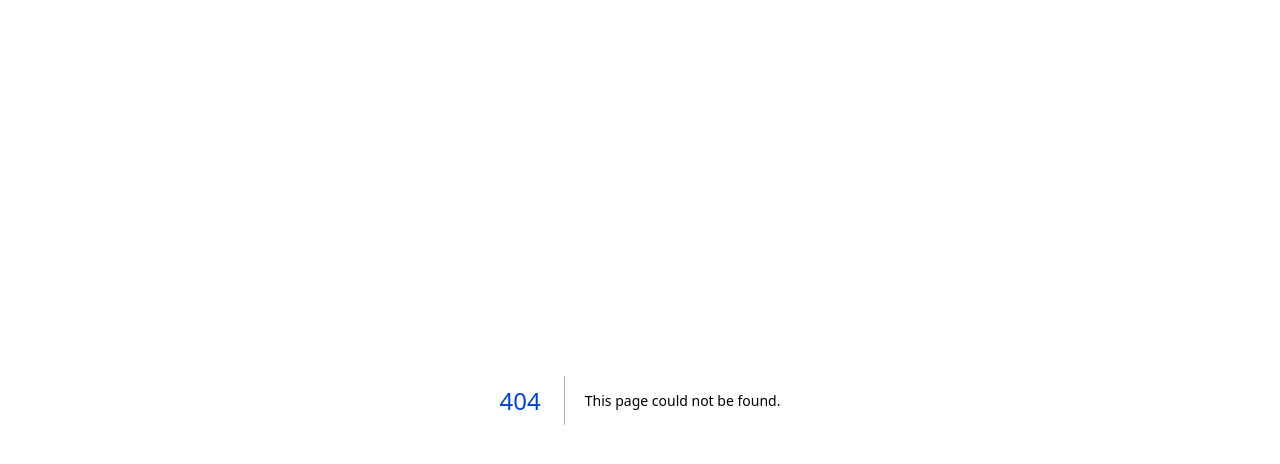
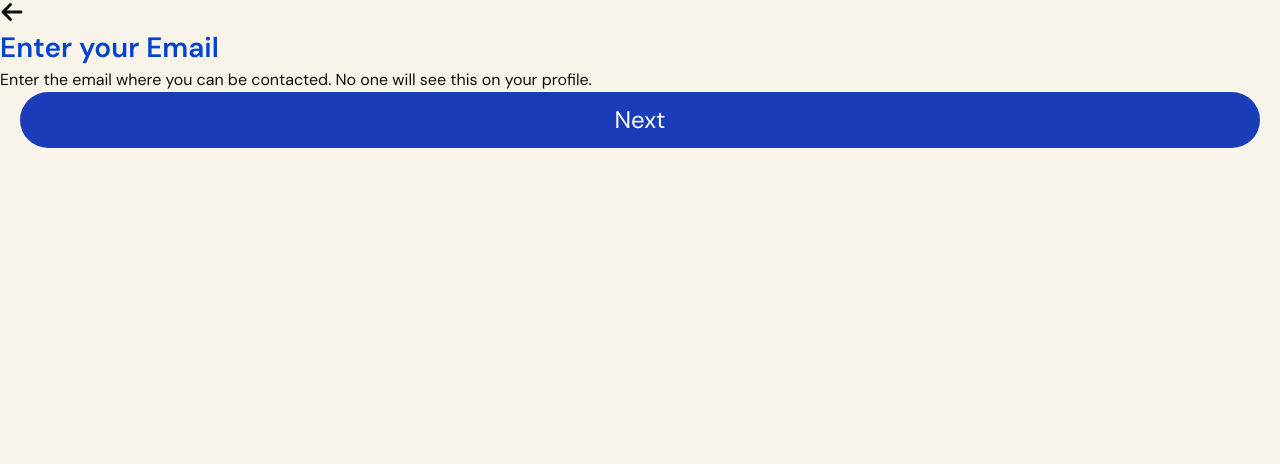
Before and after one commit to ILHT-IDSP/IDSP-Circle, a Next.js app: page /auth/register in a window 1280 px wide. Before the commit this address had no page. Shown: the top 464 px of the page. Built offline with nearby package versions, Linux system fonts and the light colour scheme.

Commit message:
start sprint 2 commit

```diff
--- a/package.json
+++ b/package.json
@@ -6,7 +6,8 @@
         "dev": "next dev",
         "build": "next build",
         "start": "next start",
-		"lint": "next lint"
+        "lint": "next lint",
+        "rnext": "rm -rf .next"
     },
     "dependencies": {
         "@fortawesome/fontawesome-svg-core": "^6.7.2",
--- /dev/null
+++ b/src/app/auth/login/page-OzemsTrapHouse.tsx
@@ -0,0 +1,12 @@
+
+import { LoginForm } from "@/components/auth_forms/login_form";
+
+export default function LoginPage() {
+	return (
+		<div id="login-wrapper">
+			<div className="w-full max-w-md mx-auto">
+							<LoginForm />
+			</div>
+		</div>
+	);
+};
--- /dev/null
+++ b/src/app/auth/register/page.tsx
@@ -0,0 +1,31 @@
+import Register from "@/components/user_registration/register";
+import NextButton from "@/components/user_registration/next_button";
+import RegisterEmailDescription from "@/components/user_registration/enter_email/email_description";
+import RegisterEmailHeader from "@/components/user_registration/enter_email/email_header";
+import {AwesomeIcon} from "../../../../public/icons";
+import {faArrowLeft} from "@fortawesome/free-solid-svg-icons";
+
+export default function RegisterPage() {
+    return (
+        <div id="register-page-wrapper">
+            <div>
+                <AwesomeIcon
+                    icon={faArrowLeft}
+                    className="aspect-square text-2xl"
+                />
+            </div>
+            <header>
+                <RegisterEmailHeader />
+                <div id="register-description">
+                    <RegisterEmailDescription />
+                </div>
+            </header>
+            <main></main>
+            <footer>
+                <div className="mx-5">
+                    <NextButton />
+                </div>
+            </footer>
+        </div>
+    );
+}
--- /dev/null
+++ b/src/components/user_registration/enter_email/email_description.tsx
@@ -0,0 +1,9 @@
+export default function RegisterEmailDescription() {
+    return (
+        <>
+            <div id="register-email-description">
+                <p>Enter the email where you can be contacted. No one will see this on your profile.</p>
+            </div>
+        </>
+    );
+}
--- /dev/null
+++ b/src/components/user_registration/enter_email/email_header.tsx
@@ -0,0 +1,7 @@
+export default function RegisterEmailHeader() {
+    return (
+        <>
+            <h1>Enter your Email</h1>
+        </>
+    );
+}
--- /dev/null
+++ b/src/components/user_registration/enter_email/enter_email.tsx
@@ -0,0 +1,20 @@
+export default function EnterEmail() {
+    return (
+        <form action="">
+            <label>
+                Email
+                <input
+                    type="email"
+                    placeholder="Email"
+                />
+            </label>
+            <label>
+                Confirm Email
+                <input
+                    type="email"
+                    placeholder="Email"
+                />
+            </label>
+        </form>
+    );
+}
--- /dev/null
+++ b/src/components/user_registration/next_button.tsx
@@ -0,0 +1,7 @@
+export default function NextButton() {
+    return (
+        <>
+            <button className={`bg-blue-800 text-2xl text-white text-center rounded-full p-3 m-au w-full max-w-full transition-colors`}>Next</button>
+        </>
+    );
+}
--- /dev/null
+++ b/src/components/user_registration/register.tsx
@@ -0,0 +1,13 @@
+import NextButton from "./next_button";
+import RegisterEmailDescription from "@/components/user_registration/enter_email/email_description";
+import RegisterEmailHeader from "@/components/user_registration/enter_email/email_header";
+
+export default function Register() {
+    return (
+        <>
+            <div id="register-container">
+                <h1> Register Content </h1>
+            </div>
+        </>
+    );
+}
--- /dev/null
+++ b/src/components/user_registration/registration_flow.tsx
@@ -0,0 +1,2 @@
+import {useState} from "react";
+import EnterEmail from "./enter_email/enter_email";
```
Also changed, not shown: package-OzemsTrapHouse.json (added, +35 -0 lines), src/components/user_registration/enter_email/email_input.tsx (added). Lines whose indentation alone changed are shown as unchanged.
